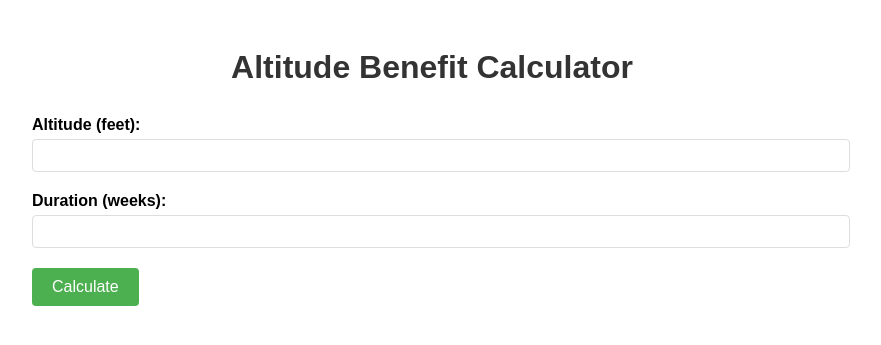
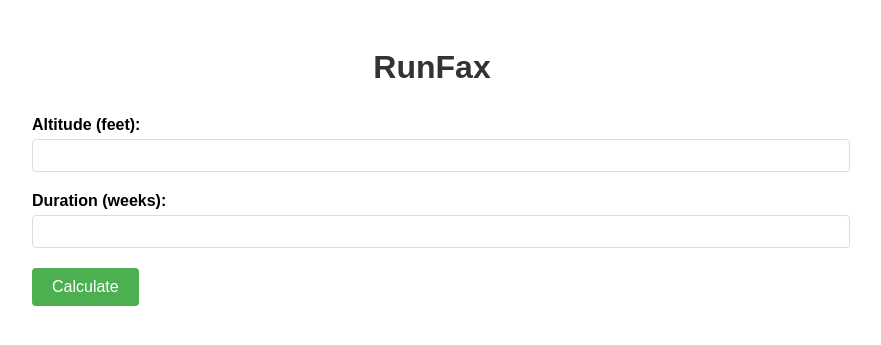
Before and after one commit to clintms121/AltitudeBenifitCalculator, a Flask app: page / in a window 1280 px wide. Shown: the top 345 px of the page, without its empty margins (208-1089 px from the left). Run offline with Flask 3, Linux system fonts and the light colour scheme.

Commit message:
update title in index.html in the frontend

```diff
--- a/templates/index.html
+++ b/templates/index.html
@@ -2,12 +2,12 @@
 <html lang="en">
 <head>
     <meta charset="UTF-8">
-    <title>RunFax</title>
+    <title>Altitude Benefit Calculator</title>
     <link rel="stylesheet" href="{{ url_for('static', filename='style.css') }}">
 </head>
 <body>
     <div class="container">
-        <h1>Altitude Benefit Calculator</h1>
+        <h1>RunFax</h1>
 
         <form method="POST" action="/">
             <div class="form-group">
```
